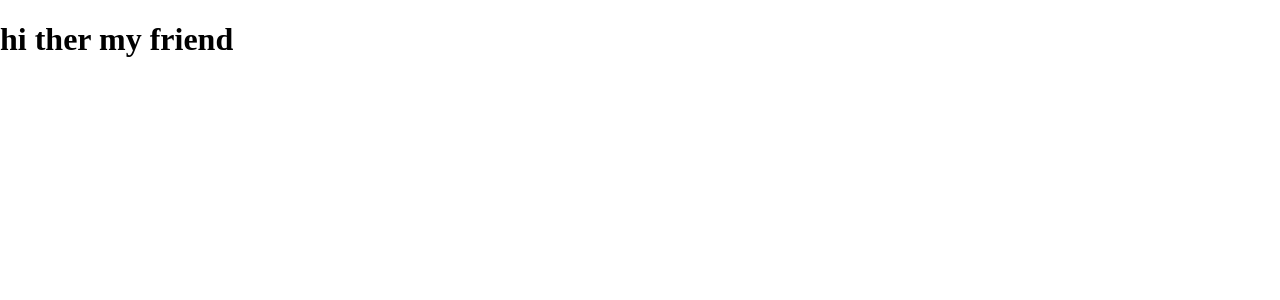
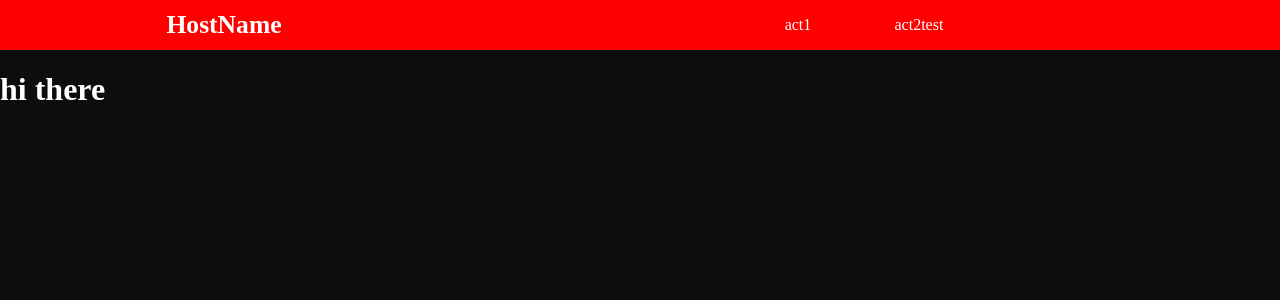
Before and after one commit to onadakoa/KrisInc, a Next.js app: page / in a window 1280 px wide. Shown: the top 300 px of the page. Built offline with nearby package versions, Linux system fonts and the light colour scheme.

Commit message:
first NavBar sceleton

```diff
--- /dev/null
+++ b/src/components/NavBar.tsx
@@ -0,0 +1,15 @@
+
+
+export default function NavBar() {
+
+
+    return (
+        <div className='NavBar'>
+      <div>HostName</div>
+      <div className='SubSites'>
+        <div>act1</div>
+        <div>act2test</div>
+      </div>
+    </div>
+    )
+}
--- a/src/pages/_app.tsx
+++ b/src/pages/_app.tsx
@@ -1,6 +1,13 @@
 import '@/styles/globals.css'
 import type { AppProps } from 'next/app'
+import Link from "next/link"
+
+import NavBar from "../components/NavBar"
 
 export default function App({ Component, pageProps }: AppProps) {
-  return <Component {...pageProps} />
+  return <>
+    <NavBar />
+
+    <Component {...pageProps} />
+  </>
 }
--- a/src/pages/index.tsx
+++ b/src/pages/index.tsx
@@ -12,8 +12,9 @@ export default function Home() {
         <title>Kris. Inc</title>
       </Head>
       <h1>
-        hi ther my friend
+        hi there
       </h1>
+
     </>
   )
 }
--- a/src/styles/globals.css
+++ b/src/styles/globals.css
@@ -1,3 +1,38 @@
 body {
   margin: 0px;
+  background-color: rgb(14, 13, 13);
+  color: white;
 }
+
+.NavBar{
+  background-color: red;
+  width: 100vw;
+  height: 50px;
+
+  display: grid;
+  grid-template-columns: 35% auto;
+  /* align-items: center;
+  justify-items: center; */
+}
+.NavBar  {
+  font-weight: 900;
+  font-size: 1.6rem;
+}
+
+.NavBar div {
+  align-self: center;
+  justify-self: center;
+}
+
+.NavBar .SubSites {
+  font-weight: 300;
+  font-size: 1rem;
+
+  width: 100%;
+
+  display: flex;
+  flex-direction: row;
+  justify-content: center;
+  gap: 10%;
+
+}
```
